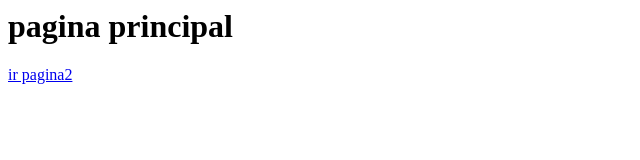
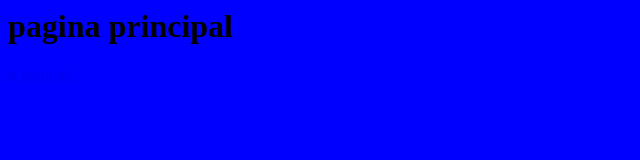
Before and after one commit to Rafae32/github.io, a plain HTML site: page index.html in a window 1280 px wide. Shown: the whole page, without its empty margins (0-640 px from the left). Drawn offline with Linux system fonts and the light colour scheme.

Commit message:
Update index.html

```diff
--- a/index.html
+++ b/index.html
@@ -1,6 +1,6 @@
 <html>
   <head>
-    <link rel="stylesheet" src="css/estilos.css">
+    <link rel="stylesheet" type="text/css" href="css/estilos.css">
     <title>pagina 1</title>
   </head>
   <body>
```
